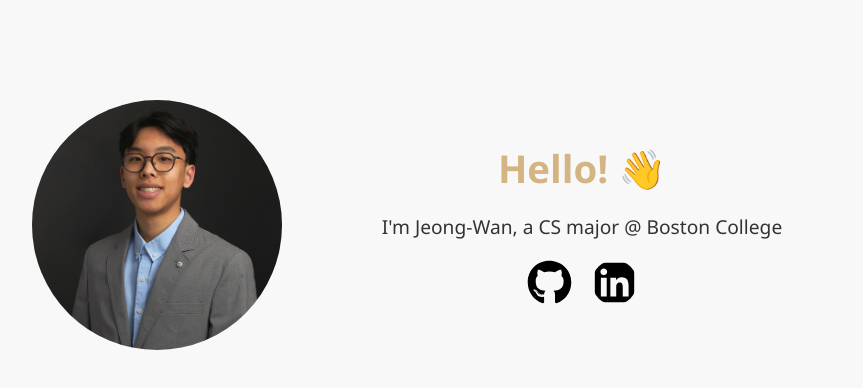
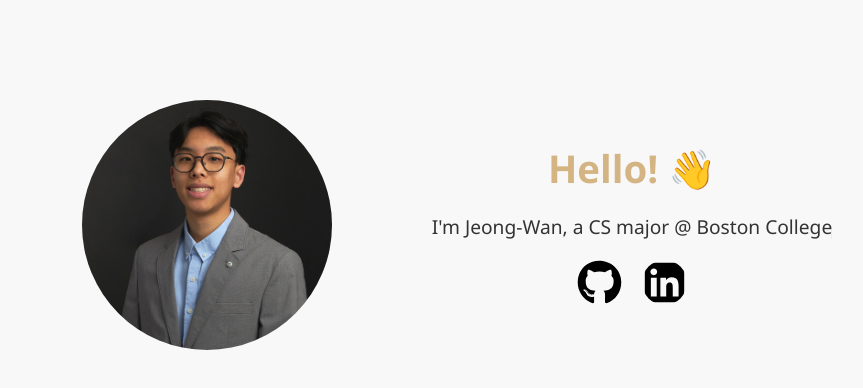
Before and after one commit to choiqz/choiqz.github.io, a React (Create React App) app: page / in a window 1280 px wide. Shown: the top 388 px of the page, without its empty margins (183-1046 px from the left). Built offline with nearby package versions, Linux system fonts and the light colour scheme.

Commit message:
add underline animation and fix centering

```diff
--- a/src/HomePage.css
+++ b/src/HomePage.css
@@ -24,7 +24,9 @@
 	flex-direction: column;
 	align-items: center;
 	justify-content: center;
+	padding-left: 100px;
 }
+
 
 .profile-image {
 	width: 250px; /* Increase the width */
@@ -95,3 +97,23 @@
         transform: rotate( 0.0deg)
     }
 }
+
+.cs-major-link {
+	text-decoration: none; /* Removes the default underline */
+	color: inherit; /* Optional: ensures the link color matches the surrounding text */
+	cursor: pointer; /* Changes the cursor to indicate it's clickable */
+
+	background: linear-gradient(to right, #d4b483 50%, transparent 50%, transparent);
+	background-size: 200% 100%;
+	background-position: 100% 0;
+	transition: background-position 0.5s ease;
+
+	display: inline-block;
+	line-height: 0.1;
+	padding-bottom: .6em;
+
+}
+
+.cs-major-link:hover {
+	background-position: 0 0;
+}
--- a/src/HomePage.tsx
+++ b/src/HomePage.tsx
@@ -9,6 +9,8 @@ interface HomePageProps {
 }
 
 const HomePage: React.FC<HomePageProps> = ({ name, tagline }) => {
+
+	const parts = tagline.split("CS major @ Boston College")
   return (
     <div className="homepage">
 		  <div className="profile-section">
@@ -17,7 +19,16 @@ const HomePage: React.FC<HomePageProps> = ({ name, tagline }) => {
 
 	  <div className="intro-section">
 	  <h2>Hello! <span className="wave-emoji">👋</span></h2>
-        <p>{tagline}</p>
+		<p>
+		  {parts[0]}
+          <a href="https://github.com/choiqz/resume/blob/master/Jeong-Wan_Choi_Resume.pdf"
+             target="_blank"
+             rel="noopener noreferrer"
+             className="cs-major-link">
+            CS major @ Boston College
+          </a>
+		  {parts[1]}
+        </p>
 		<div className="social-icons">
           <a href="https://github.com/choiqz" target="_blank" rel="noopener noreferrer">
 			<img src={process.env.PUBLIC_URL + '/github.svg'} alt="GitHub" className="social-icon" />
```
